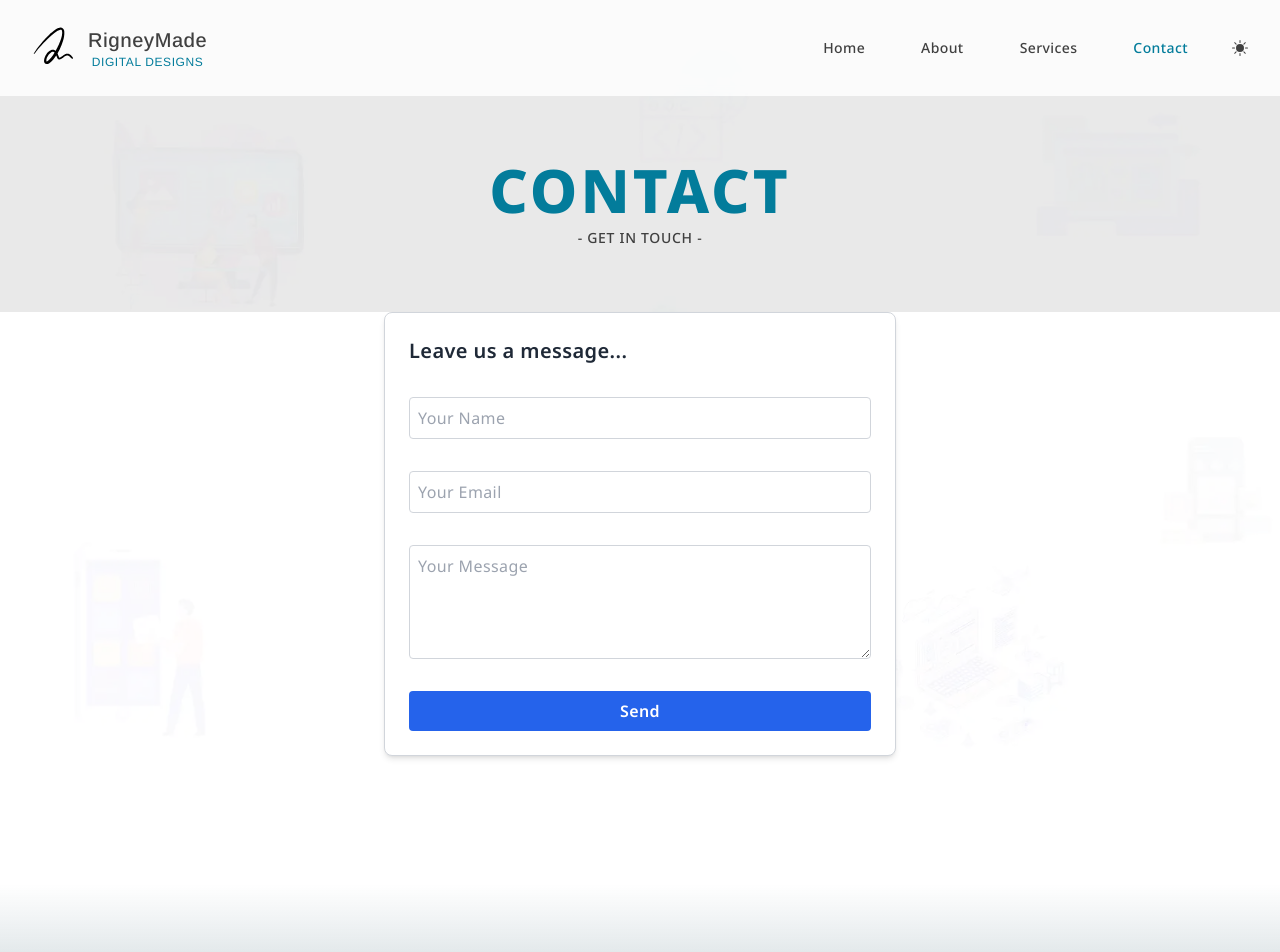
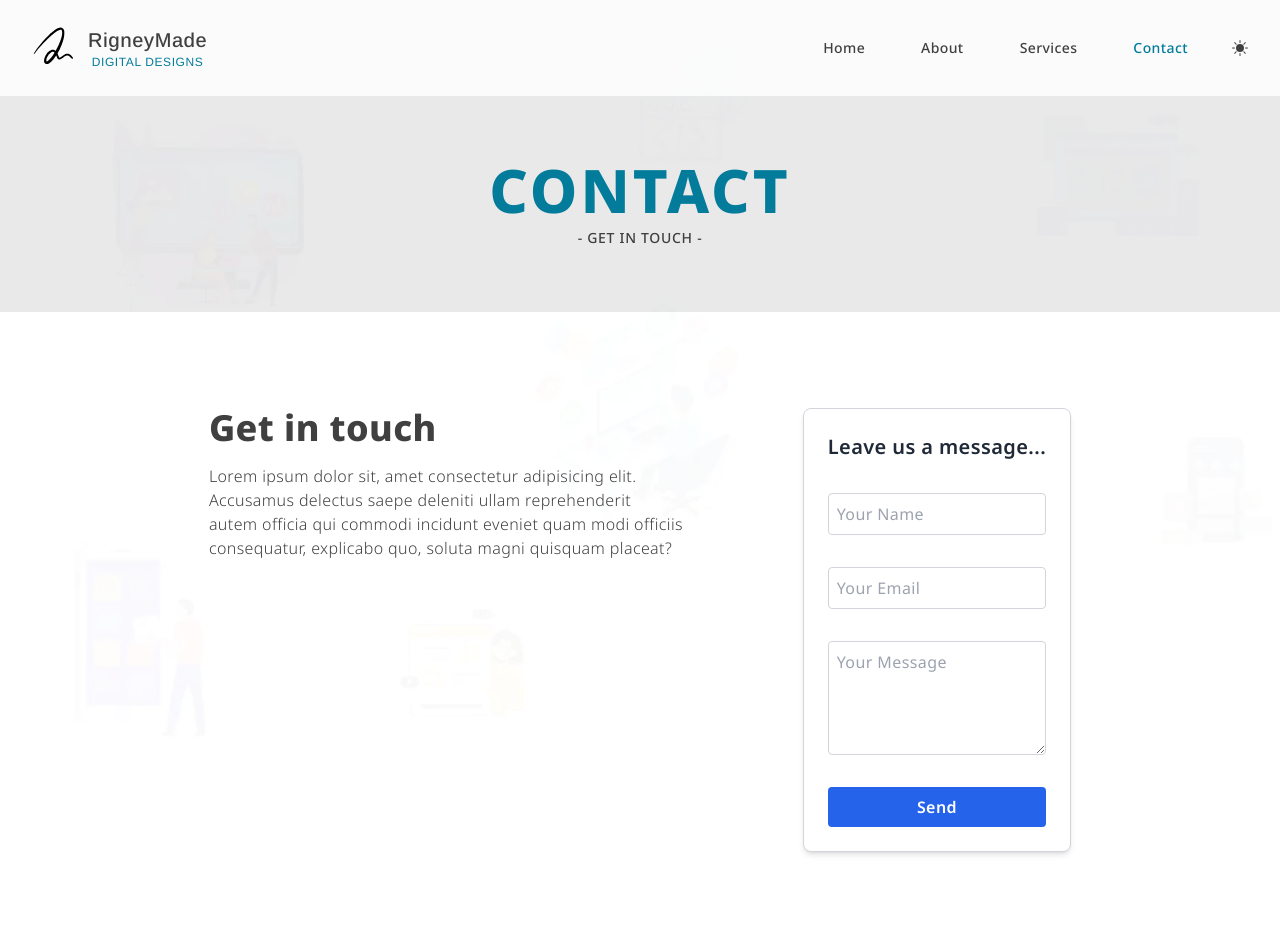
Before and after one commit to KramYengir/rigneymade, a Next.js app: page /contact in a window 1280 px wide. Shown: the top 952 px of the page. Built offline with nearby package versions, Linux system fonts and the light colour scheme.

Commit message:
begin adding text info

```diff
--- a/app/contact/page.tsx
+++ b/app/contact/page.tsx
@@ -8,7 +8,20 @@ const ContactPage = () => {
         <h1 className="h1">Contact</h1>
         <p className="sub-heading">- get in touch -</p>
       </div>
-      <ContactForm />
+      <div className="rm-container flex flex-wrap justify-center my-24">
+        <div className="max-w-screen-sm flex flex-col gap-4">
+          <h2 className="text-4xl font-extrabold">Get in touch</h2>
+          <p className="max-w-prose text-left text-balance font-light leading-6">
+            Lorem ipsum dolor sit, amet consectetur adipisicing elit. Accusamus
+            delectus saepe deleniti ullam reprehenderit autem officia qui
+            commodi incidunt eveniet quam modi officiis consequatur, explicabo
+            quo, soluta magni quisquam placeat?
+          </p>
+        </div>
+        <div className="">
+          <ContactForm />
+        </div>
+      </div>
     </>
   );
 };
```
